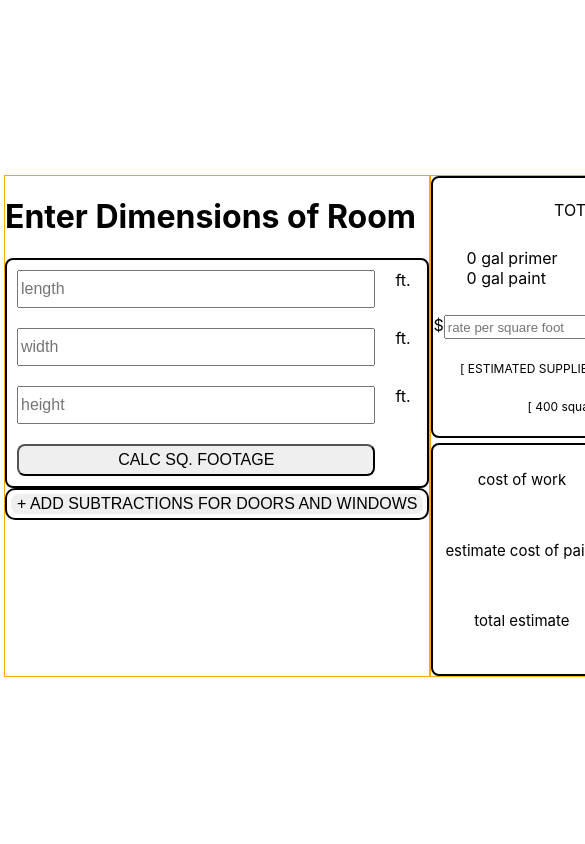
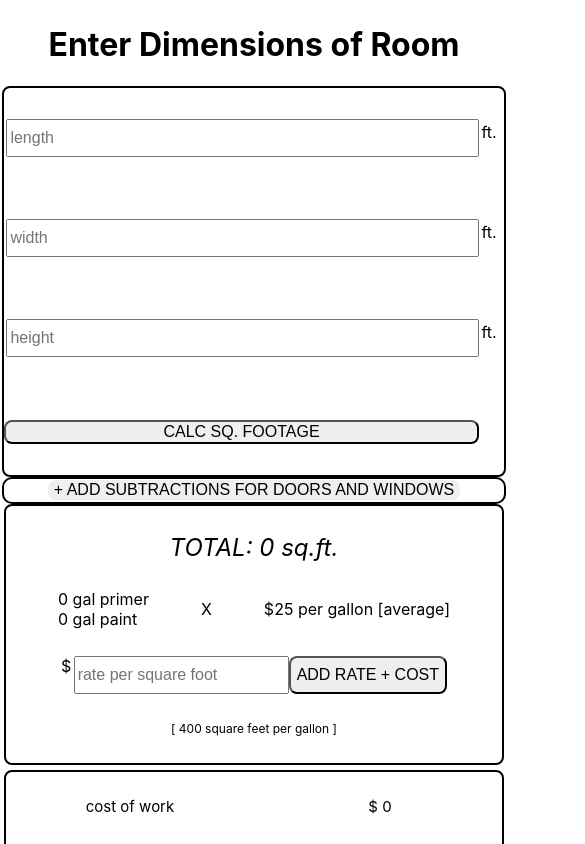
Before and after one commit to MattOrtner/the-painters-tool, a React (Create React App) app: page / in a window 390 px wide. Shown: the top 844 px of the page, 585 px wide, since content can reach past the window. Built offline with nearby package versions, Linux system fonts and the light colour scheme.

Commit message:
start media query

```diff
--- a/src/App.css
+++ b/src/App.css
@@ -13,12 +13,11 @@
   display: flex;
   height: 500px;
   width: 500px;
-  border: 1px solid orange;
 }
 
 .App .container.left {
   flex-direction: column;
-  align-content: center;
+  align-items: center;
 }
 
 .App .container.right {
@@ -28,17 +27,21 @@
 
 .inputs {
   border: 2px solid black;
+  height: 100%;
+  width: 100%;
   display: grid;
-  grid-template-columns: 90% 10%;
+  grid-template-columns: 95% 5%;
+  align-items: center;
   flex-direction: column;
   border-radius: .5rem;
 }
 
-.inputs>* {
-  margin: 10px;
+.input {
+  margin-left: .15rem;
   height: 2rem;
   font-size: 1rem
 }
+
 
 .toggle {
   border: none;
@@ -86,9 +89,11 @@
 .add-subtraction {
   display: flex;
   justify-content: center;
+  width: 100%;
   border: 2px solid;
   border-radius: 10px;
-  padding: .25rem;
+  padding-top: .1rem;
+  padding-bottom: .1rem;
 }
 
 .subtract-button {
@@ -104,14 +109,13 @@
 }
 .subtraction-list {
   height: 100%;
+  width: 100%;
   display: flex;
   flex-direction: column;
   justify-content: space-between;
   border-radius: .5rem;
   border: 2px solid black;
-  row-gap: 5px;
-  /* margin: .25rem; */
-  /* padding: .25rem; */
+  gap: 5px;
 }
 
 .paint-container {
@@ -121,8 +125,11 @@
   align-items: center;
   justify-content: space-evenly;
 }
-
-.paint-container>* {
+.total {
+  font-size: 1.5rem;
+  font-style: italic;
+}
+.paint-container.info {
   margin: 5px;
 }
 
@@ -145,3 +152,11 @@
 .rate-container {
   display: flex;
 }
+
+@media (max-width: 850px) {
+  .App {
+    display: grid;
+    grid-template-columns: 1;
+    grid-template-rows: repeat(2, 1fr);
+  }
+}
--- a/src/App.js
+++ b/src/App.js
@@ -81,11 +81,11 @@ function App() {
         <h1>Enter Dimensions of Room</h1>
         <div className="inputs">
           <input className="input" type="number" placeholder="length" name="length" onChange={handleLHWInputs} />
-          <div>ft.</div>
+          <div className="input">ft.</div>
           <input type="number" className="input" placeholder="width" name="width" onChange={handleLHWInputs} />
-          <div>ft.</div>
+          <div className="input">ft.</div>
           <input type="number" className="input" placeholder="height" name="height" onChange={handleLHWInputs}  />
-          <div>ft.</div>
+          <div className="input">ft.</div>
           <input className="button" type="button" value="CALC SQ. FOOTAGE" onClick={calculate}/>
         </div>
         <div className="add-subtraction">
@@ -104,21 +104,20 @@ function App() {
       </div>
       <div className="container right">
         <div className="info-container">
-          <div className="info">TOTAL: {totalFootage} sq.ft.</div>
+          <div className="total info">TOTAL: {totalFootage} sq.ft.</div>
           <div className="paint-container">
             <div>
               <div className="info">{gallons / 2} gal primer</div>
               <div className="info">{gallons} gal paint</div>
             </div>
             <div>X</div>
-            <div>$25 per gallon</div>
+            <div>$25 per gallon [average]</div>
           </div>
           <div className="rate-container">
             <div>$</div>
-            <input type="number" placeholder="rate per square foot" name="rate" onChange={handleLHWInputs} />
+            <input type="number" className="input" placeholder="rate per square foot" name="rate" onChange={handleLHWInputs} />
             <input type="button" className="button" value="ADD RATE + COST" onClick={calculateTotal} />
           </div>
-          <div className="small-print">[ ESTIMATED SUPPLIES NEEDED & AVERAGE COST ]</div>
           <div className="small-print">[ 400 square feet per gallon ]</div>
         </div>
         <Totals rate={rate} paintCost={paintCost} totalCost={totalCost}/>
--- a/src/components/SubtractionInput.js
+++ b/src/components/SubtractionInput.js
@@ -11,6 +11,7 @@ const SubtractionInput = ({ subtractionList, setSubtractionList, setIsSubtracted
   }
 
   const onInputSubmit = () => {
+    if (subtractionInput.height === undefined || subtractionInput.width === undefined) return alert('Required fields missing')
     setSubtractionList([subtractionInput, ...subtractionList])
     setIsSubtracted(false)
   }
```
